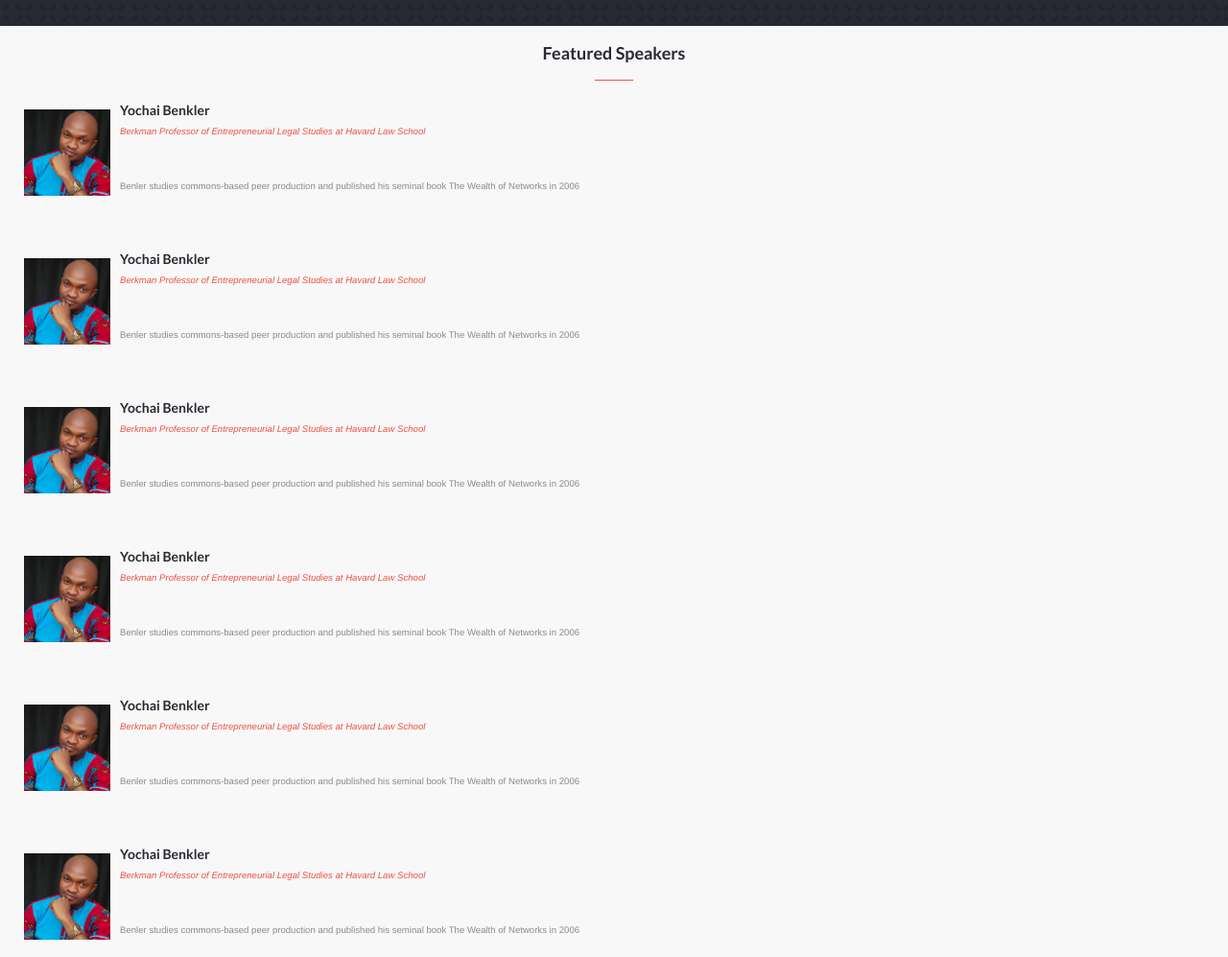
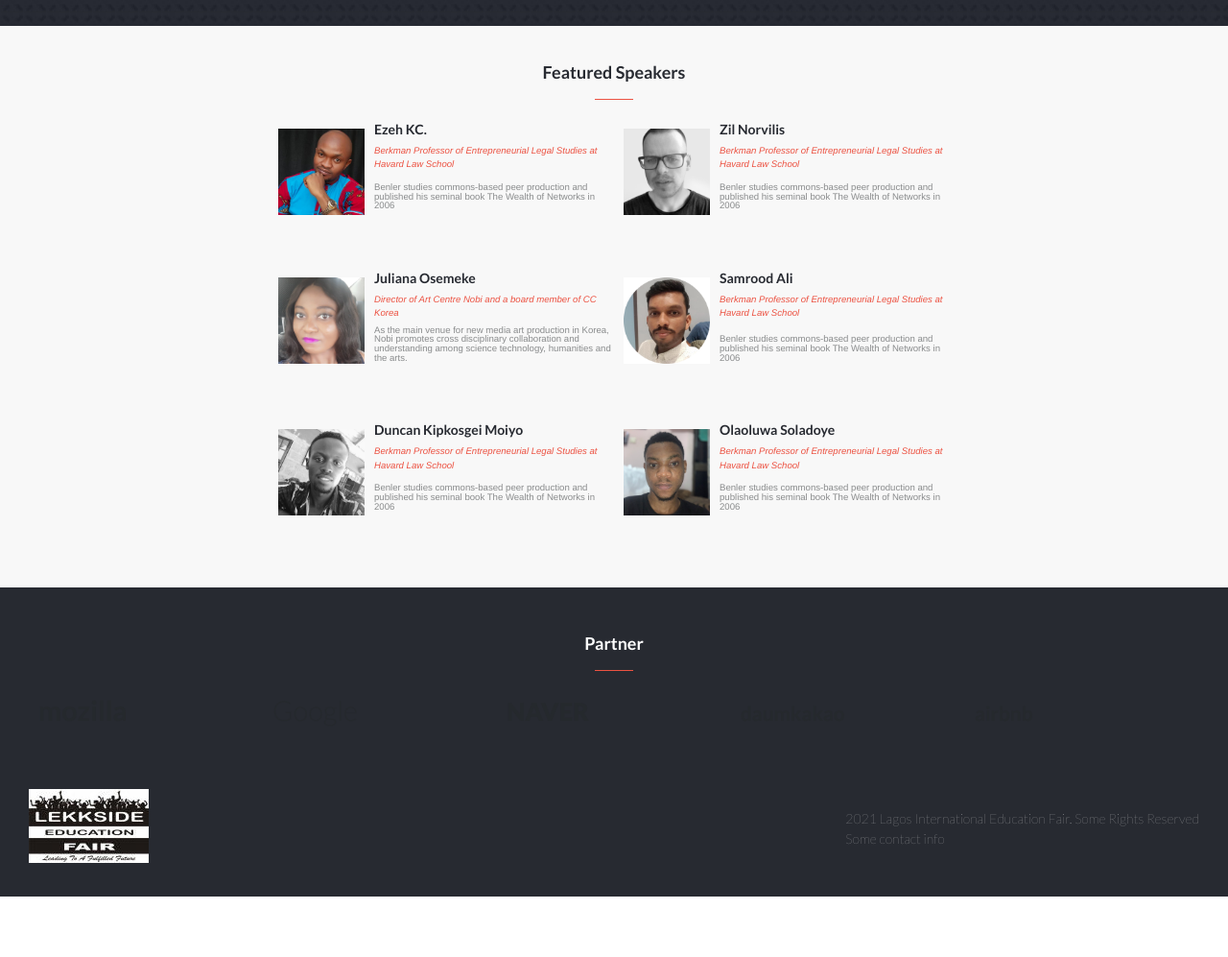
Before and after one commit to chasscepts/capstone-project-html, a website: page index.html in a window 1280 px wide. Shown: the part 1094-2091 px from the top of the page at 96% size. After the commit the page ends 2028 px from the top, so only its background shows below. Drawn offline with Linux system fonts and the light colour scheme; a web font is replaced by a local one.

Commit message:
add large screen styles to speakers section

```diff
--- a/index.html
+++ b/index.html
@@ -116,8 +116,9 @@
       </div>
     </section>
     <section class="speakers">
+      <div class="container-md">
         <h2 class="section-heading text-dark short-underline">Featured Speakers</h2>
-      <div class="section-body d-flex flex-column flex-md-row">
+        <div class="section-body">
           <article class="d-flex speakers-article order-1">
             <div class="position-relative img-wrap">
               <div class="sudoku-bg position-absolute"></div>
@@ -125,7 +126,7 @@
             </div>
             <div class="body d-flex flex-column justify-content-between">
               <div>
-              <h3 class="heading">Yochai Benkler</h3>
+                <h3 class="heading">Ezeh KC.</h3>
                 <p class="p1 text-primary">
                   Berkman Professor of Entrepreneurial Legal Studies at Havard Law School
                 </p>
@@ -138,28 +139,28 @@
           <article class="d-flex speakers-article order-3">
             <div class="position-relative img-wrap">
               <div class="sudoku-bg position-absolute"></div>
-            <img class="thumbnail" alt="speaker" src="assets/images/kc.png">
+              <img class="thumbnail" alt="speaker" src="assets/images/juliana.jpg">
             </div>
             <div class="body d-flex flex-column justify-content-between">
               <div>
-              <h3 class="heading">Yochai Benkler</h3>
+                <h3 class="heading">Juliana Osemeke</h3>
                 <p class="p1 text-primary">
-                Berkman Professor of Entrepreneurial Legal Studies at Havard Law School
+                  Director of Art Centre Nobi and a board member of CC Korea
                 </p>
               </div>
               <p class="p2 text-muted">
-              Benler studies commons-based peer production and published his seminal book The Wealth of Networks in 2006
+                As the main venue for new media art production in Korea, Nobi promotes cross disciplinary collaboration and understanding among science technology, humanities and the arts.
               </p>
             </div>
           </article>
           <article class="d-none d-md-flex speakers-article order-2">
             <div class="position-relative img-wrap">
               <div class="sudoku-bg position-absolute"></div>
-            <img class="thumbnail" alt="speaker" src="assets/images/kc.png">
+              <img class="thumbnail" alt="speaker" src="assets/images/zil.jpg">
             </div>
             <div class="body d-flex flex-column justify-content-between">
               <div>
-              <h3 class="heading">Yochai Benkler</h3>
+                <h3 class="heading">Zil Norvilis</h3>
                 <p class="p1 text-primary">
                   Berkman Professor of Entrepreneurial Legal Studies at Havard Law School
                 </p>
@@ -172,11 +173,11 @@
           <article class="d-md-flex d-none speakers-article order-4">
             <div class="position-relative img-wrap">
               <div class="sudoku-bg position-absolute"></div>
-            <img class="thumbnail" alt="speaker" src="assets/images/kc.png">
+              <img class="thumbnail" alt="speaker" src="assets/images/duncan.jpg">
             </div>
             <div class="body d-flex flex-column justify-content-between">
               <div>
-              <h3 class="heading">Yochai Benkler</h3>
+                <h3 class="heading">Duncan Kipkosgei Moiyo</h3>
                 <p class="p1 text-primary">
                   Berkman Professor of Entrepreneurial Legal Studies at Havard Law School
                 </p>
@@ -189,11 +190,11 @@
           <article class="d-md-flex d-none speakers-article order-3">
             <div class="position-relative img-wrap">
               <div class="sudoku-bg position-absolute"></div>
-            <img class="thumbnail" alt="speaker" src="assets/images/kc.png">
+              <img class="thumbnail" alt="speaker" src="assets/images/sam.png">
             </div>
             <div class="body d-flex flex-column justify-content-between">
               <div>
-              <h3 class="heading">Yochai Benkler</h3>
+                <h3 class="heading">Samrood Ali</h3>
                 <p class="p1 text-primary">
                   Berkman Professor of Entrepreneurial Legal Studies at Havard Law School
                 </p>
@@ -206,11 +207,11 @@
           <article class="d-md-flex d-none speakers-article order-6">
             <div class="position-relative img-wrap">
               <div class="sudoku-bg position-absolute"></div>
-            <img class="thumbnail" alt="speaker" src="assets/images/kc.png">
+              <img class="thumbnail" alt="speaker" src="assets/images/doye.png">
             </div>
             <div class="body d-flex flex-column justify-content-between">
               <div>
-              <h3 class="heading">Yochai Benkler</h3>
+                <h3 class="heading">Olaoluwa Soladoye</h3>
                 <p class="p1 text-primary">
                   Berkman Professor of Entrepreneurial Legal Studies at Havard Law School
                 </p>
@@ -224,6 +225,7 @@
         <button class="btn bg-white">
           <span>More</span>
         </button>
+      </div>
     </section>
     <section class="partners bg-dark">
       <h2 class="section-heading text-white short-underline">
--- a/style.scss
+++ b/style.scss
@@ -396,7 +396,7 @@ body {
 }
 
 .speakers {
-  padding: 0 15px;
+  padding: 20px 15px 40px;
   background-image: url(/assets/images/light-bg.png);
   background-repeat: repeat;
 
@@ -427,6 +427,10 @@ body {
         transform: rotate(-45deg);
       }
     }
+
+    @include media-break(md) {
+      display: none;
+    }
   }
 }
 
@@ -447,6 +451,15 @@ body {
   @include media-break(md) {
     & {
       background-color: $color-secondary;
+    }
+  }
+}
+
+.speakers {
+  .section-body {
+    @include media-break(md) {
+      display: flex;
+      flex-flow: row wrap;
     }
   }
 }
@@ -473,13 +486,15 @@ body {
   .p2 {
     line-height: 1;
     font-family: $coco-goose;
-    font-weight: 100;
     font-size: 0.6rem;
+  }
+
+  @include media-break(md) {
+    flex: 0 0 50%;
   }
 }
 
 .partners {
-  margin-top: 30px;
   padding: 30px;
 }
 
```
Also changed, not shown: style.css, 1 other file. Lines whose indentation alone changed are shown as unchanged.
